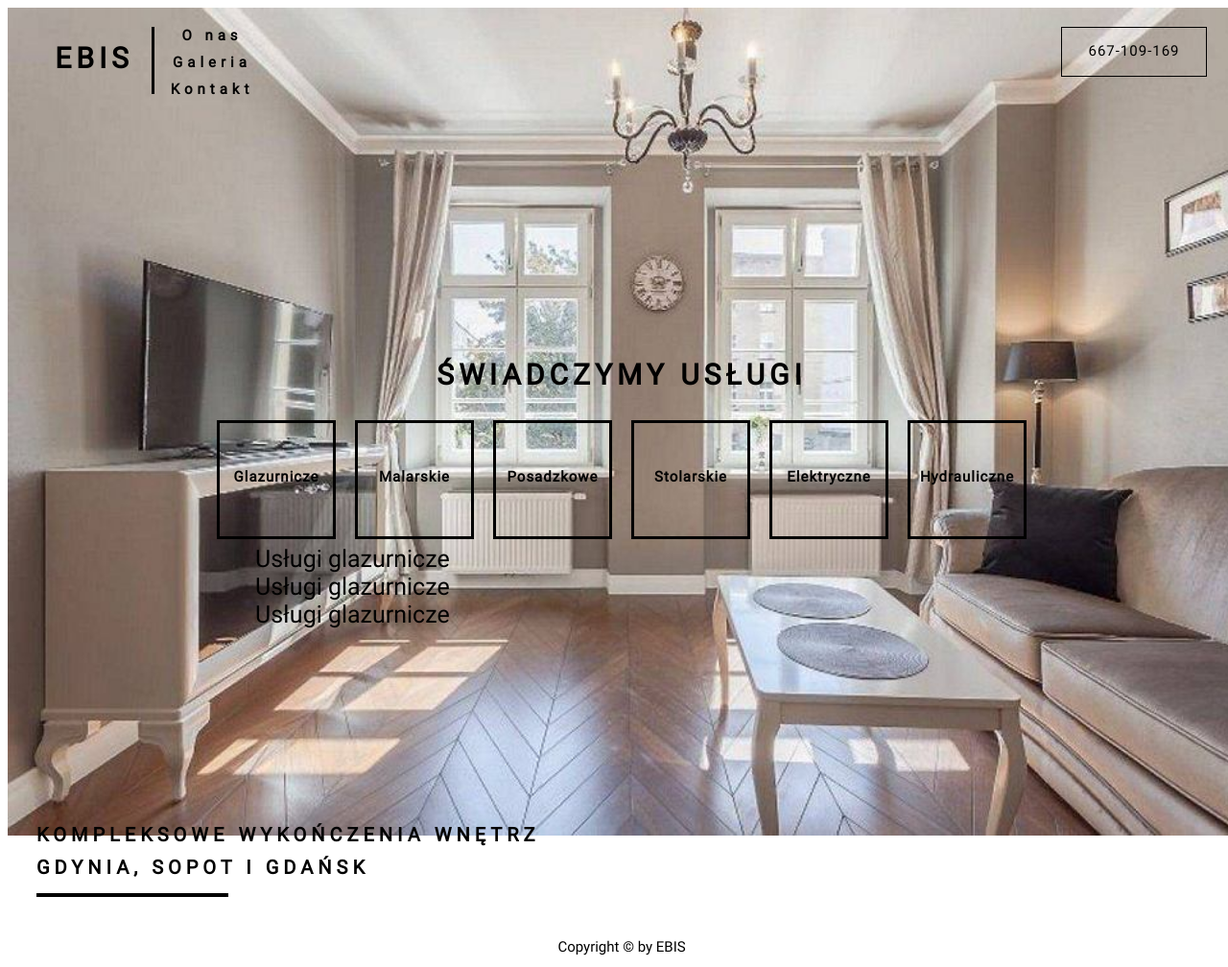
After one commit to luk985/EBIS, a PHP site: page /B/Site/home.html in a window 1280 px wide. The commit adds this page. Shown: the whole page at 96% size. Run offline with PHP 8.4, Linux system fonts and the light colour scheme.

Commit message:
Aktualizacja

```diff
--- /dev/null
+++ b/Public/B/Site/home.css
@@ -0,0 +1,299 @@
+@font-face
+{
+    font-family: Myfontawesome;
+    src: url('fontawesome-webfont.ttf') format("truetype");
+}
+
+@font-face
+{
+    font-family: MySansitaBold;
+    src: url('SansitaBold.ttf') format("truetype");
+}
+
+@font-face
+{
+    font-family: MySansitaRegular;
+    src: url('SansitaRegular.ttf') format("truetype");
+}
+
+@font-face
+{
+    font-family: MyRoboto;
+    src: url(Roboto-Regular.ttf) format("truetype");
+}
+
+#window
+{
+	position: absolute;
+	height: 100%;
+	min-height: 1000px;
+	width: 100%;
+	min-width: 1040px;
+	max-width: 1900px;
+	margin-top: auto;
+	overflow:hidden;
+}
+
+#window img
+{
+	width:100%;
+	position: absolute;
+	margin: auto;
+	left: 0;
+	right: 0;
+	opacity: 1;
+	z-index: -1;
+}
+
+    #containerTopLeft
+    {
+        position: absolute;
+        top: 20px;
+        left: 30px;
+    }
+
+        #oneLeft
+        {
+            position: relative;
+            float: left;
+            border-right: 3px solid black;
+            width: 120px;
+            height: 70px;
+        }
+
+	    #oneLeft p
+	    {
+	        text-align: center;
+	        font-family: MyRoboto;
+	        font-size: 30px;
+	        color: black;
+	        font-weight: bold;
+	        letter-spacing: 5px;
+	        margin-top: 15px;
+	    }
+
+	    #twoLeft
+        {
+            position: relative;
+            float: left;
+            width: 120px;
+            height: 70px;
+        }
+
+        #twoLeft p
+        {
+            text-align: center;
+            font-family: MyRoboto;
+            font-size: 15px;
+            color: black;
+            font-weight: bold;
+            letter-spacing: 5px;
+            margin-bottom: 10px;
+            margin-top: 0px;
+        }
+
+    #containerTopRight
+    {
+        top: 20px;
+        right: 30px;
+        position: absolute;
+        width: 150px;
+        height: 50px;
+        border: 1px solid black;
+    }
+
+    #containerTopRight p
+    {
+        text-align: center;
+        font-family: MyRoboto;
+        font-size: 15px;
+        color: black;
+        letter-spacing: 1px;
+        margin-top: 15px;
+    }
+
+    #containerCenter
+    {
+        position: absolute;
+        margin: auto;
+        top: 35%;
+        left: 0;
+        right: 0;
+        width: 864px;
+    }
+
+    #typeOfWork
+    {
+        position: relative;
+        margin: auto;
+        left: 0;
+        right: 0;
+    }
+
+    #typeOfWork p
+    {
+        text-align: center;
+        font-family: MyRoboto;
+        font-size: 30px;
+        color: black;
+        font-weight: bold;
+        letter-spacing: 5px;
+        margin-top: 15px;;
+    }
+
+
+    .container1
+    {
+        position: relative;
+        float: left;
+        width: 118px;
+        height: 118px;
+        border: 3px solid black; /* #DCDCDC jasno szary kolor */
+        margin-left: 10px;
+        margin-right: 10px;
+    }
+
+    .container1 p
+    {
+
+        text-align: center;
+        font-family: MyRoboto;
+        font-size: 15px;
+        color: black;
+        font-weight: bold;
+        letter-spacing: 1px;
+        margin-top: 40%;
+    }
+
+    #listServices
+    {
+        position: relative;
+        margin-left: 50px;
+        height: 100px;
+
+    }
+
+    #listServices p
+    {
+        font-size: 25px;
+        font-family: MyRoboto;
+        margin-top: 0px;
+        margin-bottom: 0px;
+    }
+
+    #containerDown
+    {
+        position: absolute;
+        top: 85%;
+        left: 30px;
+        width: 600px;
+        height: 60px;
+    }
+
+    #containerDown p
+    {
+        text-align: left;
+        font-family: MyRoboto;
+        font-size: 20px;
+        color: black;
+        font-weight: bold;
+        letter-spacing: 5px;
+        margin-top: 0px;
+        margin-bottom: 10px;
+    }
+
+    #line
+    {
+        position: relative;
+        width: 200px;
+        height: 5px;
+        border-bottom: 4px solid black;
+    }
+
+    #copyright
+    {
+        position: absolute;
+        bottom: 25px;
+        width: 100%;
+        height: 20px;
+    }
+
+    #copyright p
+    {
+        text-align: center;
+        font-size: 15px;
+        color: BLACK;
+        font-family: MyRoboto;
+    }
+
+
+
+
+
+
+
+/*
+	#ImageSlider
+	{
+	    position: absolute;
+        height: 100%;
+	}
+	#ImageSlider img
+	{
+
+	    height: 100%;
+	    z-index:2;
+	    filter: brightness(70%);
+	    vertical-align: middle;
+	    text-align: center;
+    }
+
+    #logo
+    {
+        z-index:2;
+        position: absolute;
+        top: 1%;
+        right: 0px;
+        left: 0px;
+        widht: 50%;
+    }
+
+    #logo p
+    {
+        text-align: center;
+        font-family: MyRoboto;
+        font-size: 60px;
+        color: White;
+        font-weight: bold;
+        letter-spacing: 5px;
+    }
+
+    #centerText
+    {
+        z-index:2;
+        position: absolute;
+        top: 25%;
+        right: 0px;
+        left: 0px;
+    }
+
+   .p1
+    {
+        text-align: center;
+        font-family: MyRoboto;
+        font-size: 50px;
+        color: White;
+        font-weight: bold;
+        line-height: 50%;
+        letter-spacing: 5px;
+    }
+
+    .p2
+    {
+        text-align: center;
+        font-family: MyRoboto;
+        font-size: 40px;
+        color: White;
+        line-height: 50%;
+    }
+    */
--- /dev/null
+++ b/Public/B/Site/home.html
@@ -0,0 +1,75 @@
+<!DOCTYPE html>
+<html>
+	<head>
+		<meta charset="UTF-8">
+		<link rel="stylesheet" href="home.css" type="text/css">
+		<title>EBIS - Usługi remontowe</title>
+		<script src="home.js"></script>
+		<script>src="home.js"</script>
+	</head>
+
+	<body onload="runJS()">
+	   <div id="window">
+	   <img src="../Image/M1.jpg">
+	       <div id="containerTopLeft">
+	           <div id="oneLeft">
+	               <p>EBIS</p>
+	           </div>
+	           <div id="twoLeft">
+                   <p>O nas</p>
+                   <p>Galeria</p>
+                   <p>Kontakt</p>
+               </div>
+
+	       </div>
+	       <div id="containerTopRight">
+               <p>667-109-169</p>
+           </div>
+
+	       <div id="containerCenter">
+	           <div id="typeOfWork">
+                    <p>ŚWIADCZYMY USŁUGI</p>
+               </div>
+               <div style="height: 130px;">
+			       <div id="containerCenter1" class="container1">
+			          <p>Glazurnicze</p>
+			       </div>
+		           <div id="containerCenter2" class="container1">
+		               <p>Malarskie</p>
+		           </div>
+		           <div id="containerCenter3" class="container1">
+		               <p>Posadzkowe</p>
+		           </div>
+		           <div id="containerCenter4" class="container1">
+		               <p>Stolarskie</p>
+		           </div>
+		           <div id="containerCenter5" class="container1">
+		               <p>Elektryczne</p>
+		           </div>
+		           <div id="containerCenter6" class="container1">
+		               <p>Hydrauliczne</p>
+		           </div>
+		       </div>
+               <div id="listServices">
+                       <p>Usługi glazurnicze</p>
+                       <p>Usługi glazurnicze</p>
+                       <p>Usługi glazurnicze</p>
+               </div>
+
+	       </div>
+	       <div id="containerDown">
+	           <div>
+	               <p>KOMPLEKSOWE WYKOŃCZENIA WNĘTRZ</p>
+	               <p>GDYNIA, SOPOT I GDAŃSK</p>
+	               <div id="line"></div>
+                </div>
+           </div>
+           <div id="copyright">
+                <p>Copyright &copy; by EBIS</p>
+           </div>
+
+	   </div>
+
+
+
+</html>
--- /dev/null
+++ b/Public/B/Site/home.js
@@ -0,0 +1,41 @@
+var listOfGlazingServices =
+	[
+		"Układanie glazury, gresu, mozaiki, kamieni itp.",
+		"Układanie cokołów ceramicznych.",
+		"Fazowanie narożników zewnętrznych",
+		"Demontaż istniejących płytek",
+		"Zabudowa armatury sanitarnej płytkami"
+	]
+
+
+
+function runJS()
+{
+	for(var i=1; i<=6; i++)
+	{
+		document.getElementById("containerCenter"+i.toString()).onmouseover = function() {viewExtension(this)};
+		document.getElementById("containerCenter"+i.toString()).onmouseout = function() {viewExtensionExit(this)};
+	}
+}
+
+function viewExtension(x)
+{
+	x.style.backgroundColor="WHITE";
+	x.style.color="BLACK";
+	if(x.id == "containerCenter1")
+	{
+		console.log("containerCenter1");
+	}
+
+	if(x.id == "containerCenter2")
+	{
+		console.log("containerCenter2");
+	}
+
+}
+
+function viewExtensionExit(x)
+{
+	x.style.backgroundColor="transparent";
+	x.style.color="BLACK";
+}
--- a/Public/index.php
+++ b/Public/index.php
@@ -1,5 +1,5 @@
 <?php
 $Date=date("h.i.sa");
-$MainPage="/EBIS/Public/B/home.html?D=".$Date;
+$MainPage="/EBIS/Public/B/Site/home.html?D=".$Date;
 header("Location: $MainPage");
 ?>
```
Also changed, not shown: Public/B/Site/home2.html (added, +26 -0 lines), Public/B/Image/M1.jpg (added), Public/B/Image/Remont1.jpg (added), Public/B/Site/Black Marble - Demo.ttf (renamed from Public/B/Black Marble - Demo.ttf), Public/B/Site/Duracellio-Regular.otf (renamed from Public/B/Duracellio-Regular.otf), Public/B/Site/Roboto-Regular.ttf (added), Public/B/Site/fontawesome-webfont.ttf (renamed from Public/B/fontawesome-webfont.ttf), Public/B/Site/szpachelka.jpg (renamed from Public/B/szpachelka.jpg), Public/B/Site/walek.jpg (renamed from Public/B/walek.jpg), Public/B/Working/home.css (renamed from Public/B/home.css), Public/B/Working/home.html (renamed from Public/B/home.html), Public/B/Working/home.js (added).
